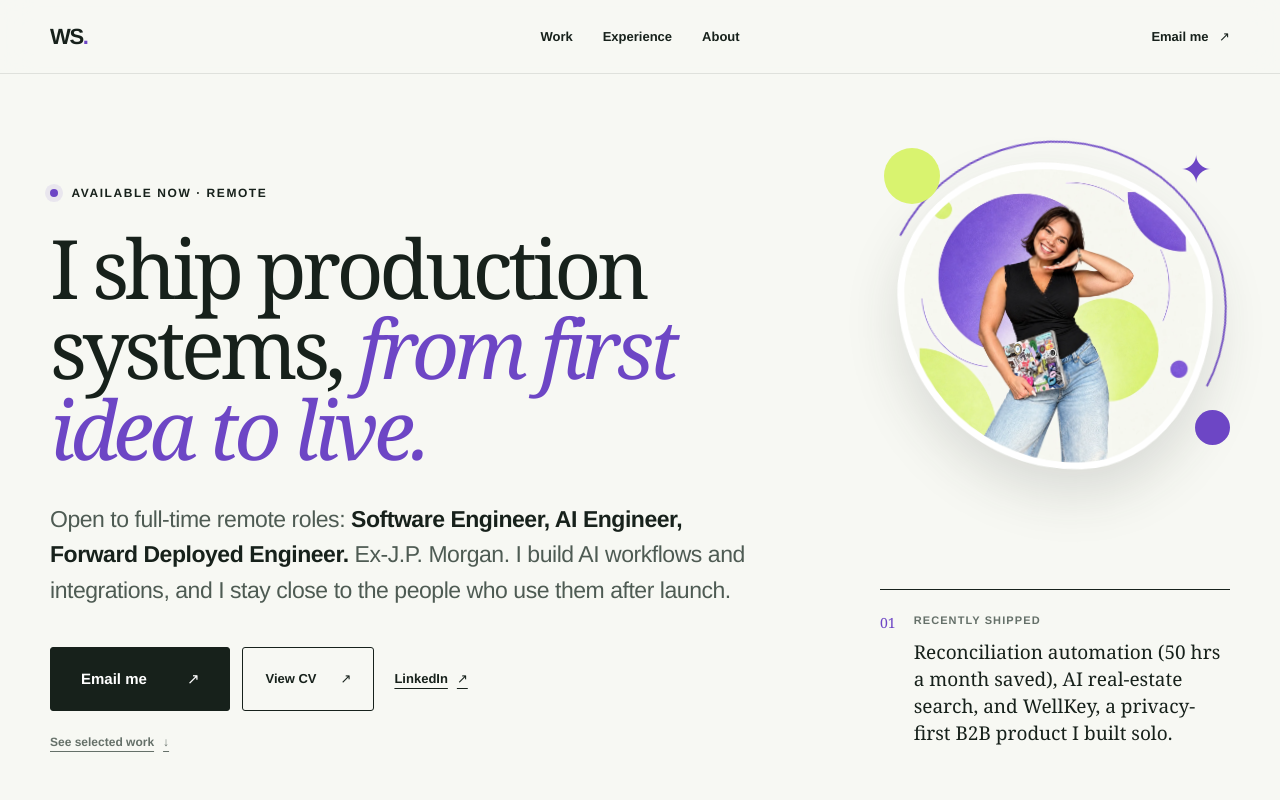
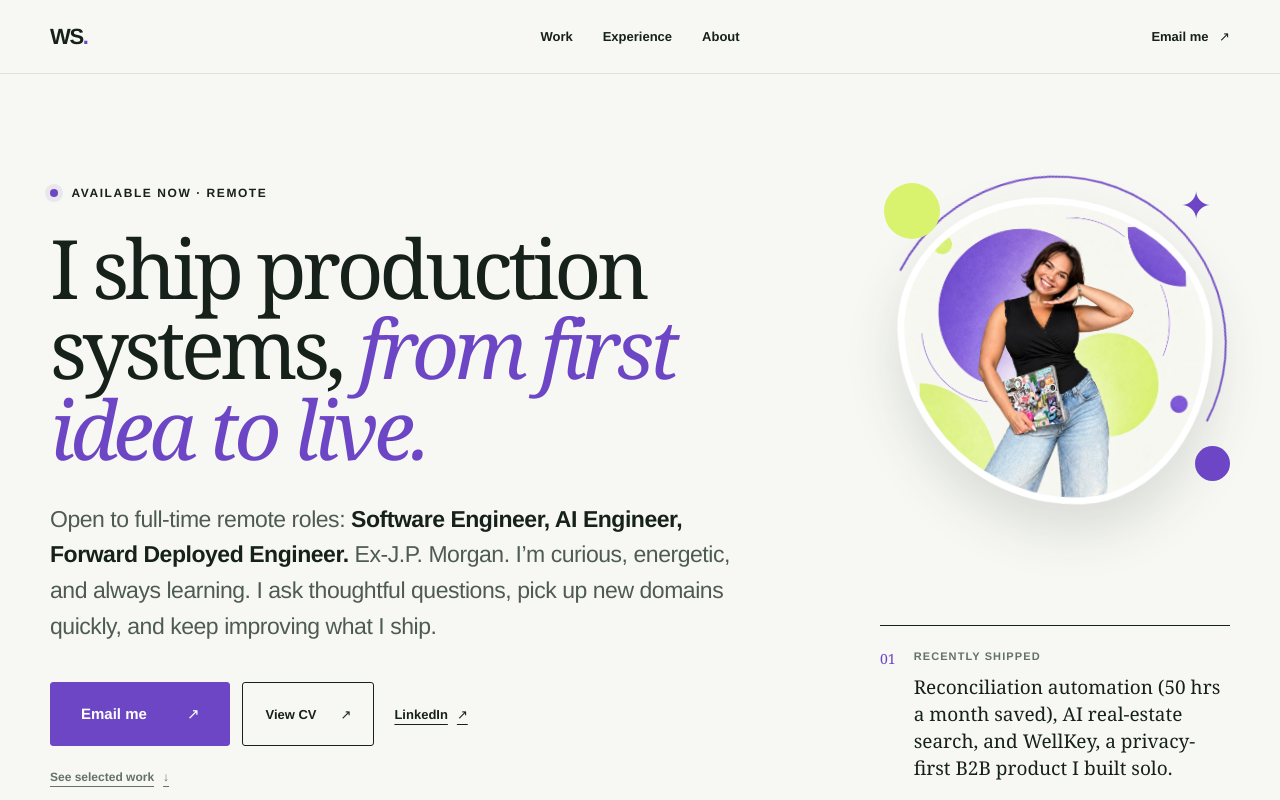
Before and after one commit to wszitenhelm/my-website, a React (Vite) app in the folder my-portfolio/: page / in a window 1280 px wide. Shown: the top 800 px of the page. Built offline with nearby package versions, Linux system fonts and the light colour scheme; the HTML template or start-up script is replaced by a standard one.

Commit message:
Refine hero CTA and introduction

```diff
--- a/my-portfolio/src/Home.jsx
+++ b/my-portfolio/src/Home.jsx
@@ -175,7 +175,7 @@ export default function Home() {
             <p className="eyebrow"><span className="status-dot" /> Available now · remote</p>
             <h1 id="hero-title">I ship production systems, <em>from first idea to live.</em></h1>
             <p className="hero-intro">
-              Open to full-time remote roles: <strong>Software Engineer, AI Engineer, Forward Deployed Engineer.</strong> Ex-J.P. Morgan. I build AI workflows and integrations, and I stay close to the people who use them after launch.
+              Open to full-time remote roles: <strong>Software Engineer, AI Engineer, Forward Deployed Engineer.</strong> Ex-J.P. Morgan. I’m curious, energetic, and always learning. I ask thoughtful questions, pick up new domains quickly, and keep improving what I ship.
             </p>
             <div className="hero-actions">
               <a className="button button-primary hero-primary-cta" href={EMAIL_HREF}>Email me <span>↗</span></a>
--- a/my-portfolio/src/index.css
+++ b/my-portfolio/src/index.css
@@ -72,7 +72,8 @@ em { color: #6d46c5; font-weight: 400; }
 .button-primary { background: var(--ink); color: white; }
 .button-primary:hover { background: var(--green); }
 .button-secondary:hover { background: white; }
-.hero-primary-cta { min-height: 64px; gap: 40px; padding-inline: 30px; font-size: 15px; }
+.hero-primary-cta { min-height: 64px; gap: 40px; padding-inline: 30px; border-color: #6d46c5; background: #6d46c5; font-size: 15px; }
+.hero-primary-cta:hover { border-color: #5834ad; background: #5834ad; }
 .hero-tertiary { display: inline-flex; align-items: center; gap: 9px; padding: 0 8px; font-size: 13px; font-weight: 750; text-decoration: underline; text-underline-offset: 5px; }
 .hero-work-link { display: inline-flex; gap: 9px; margin-top: 22px; color: var(--muted); font-size: 12px; font-weight: 700; text-decoration: underline; text-underline-offset: 5px; }
 .hero-tertiary:hover, .hero-work-link:hover { color: #6d46c5; }
```
